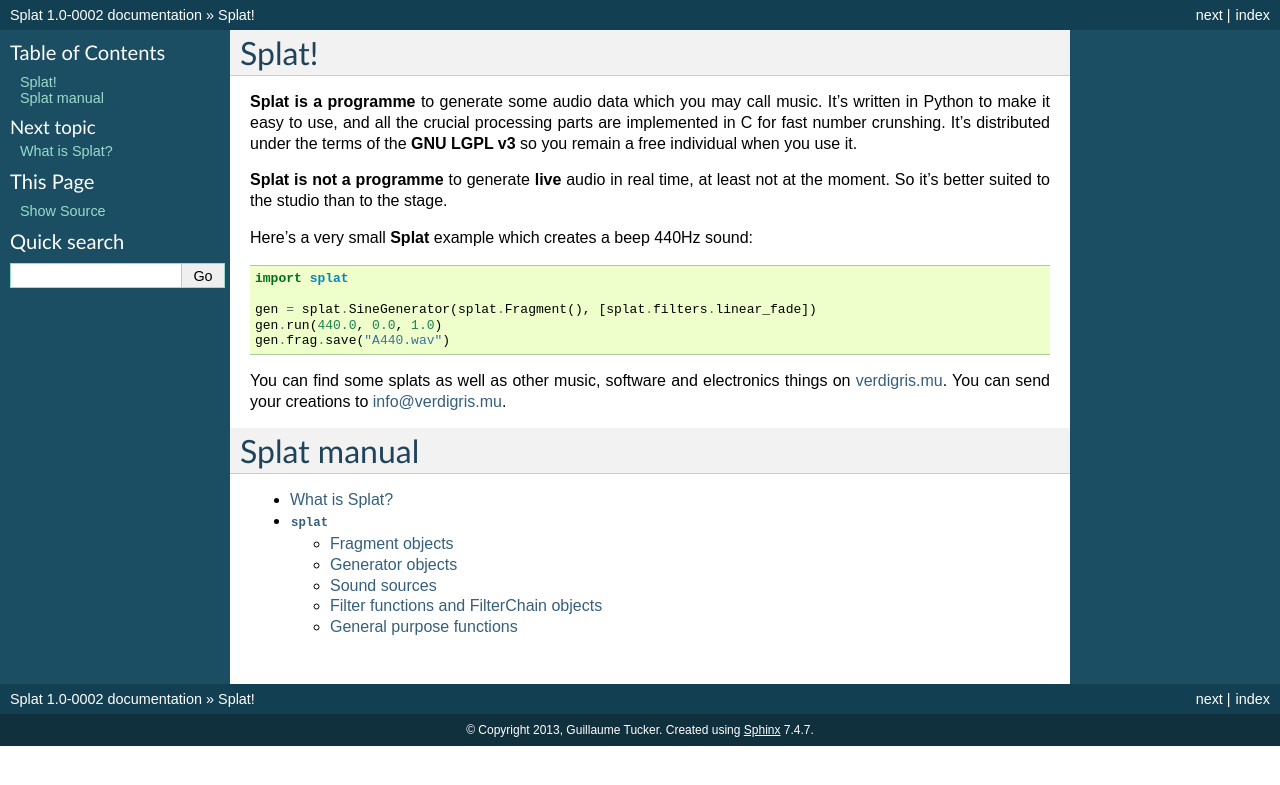
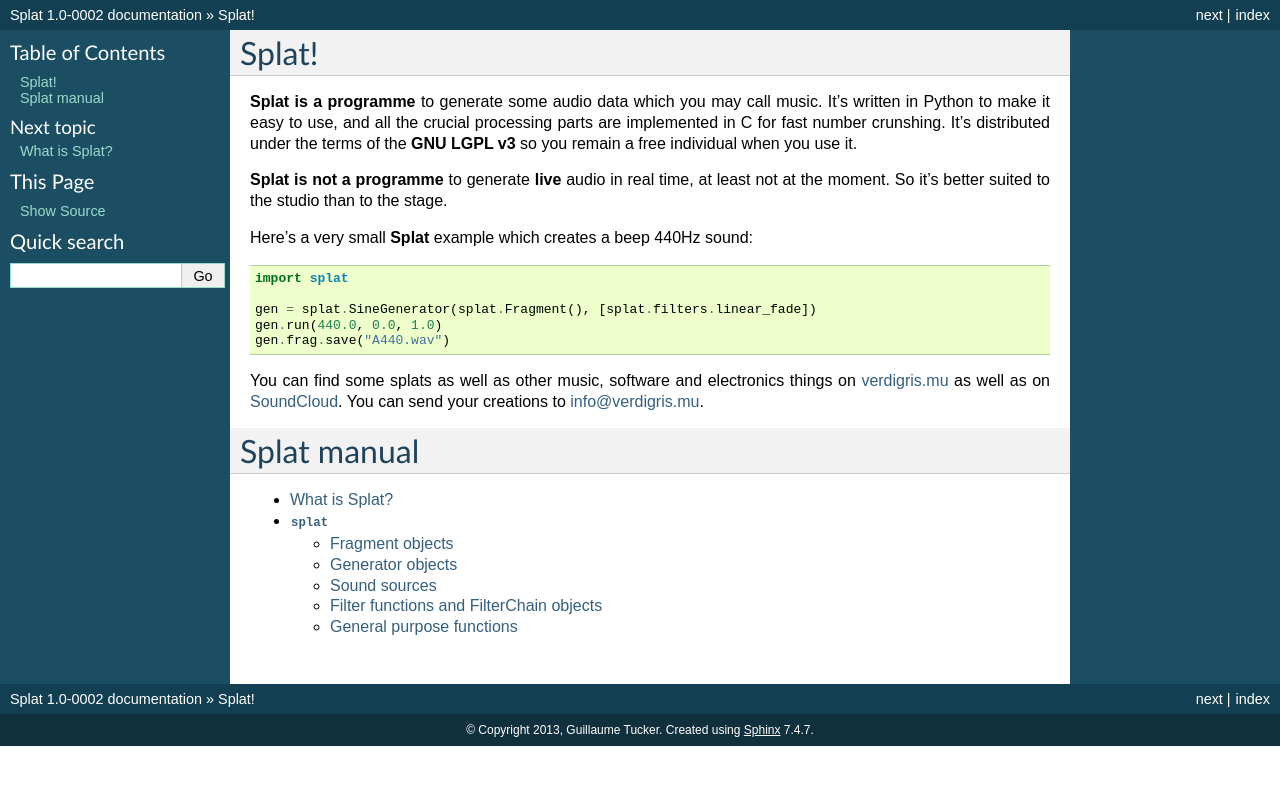
Before and after one commit to verdigris/splat, a Sphinx documentation site: the page built from doc/index.rst, in a window 1280 px wide. Shown: the top 785 px of the page. Built offline with Sphinx 7.4.7, drawn with Linux system fonts in a browser that asks for light colours; formulas are drawn with MathJax 3.

Commit message:
doc/index.rst: add link to SoundCloud

```diff
--- a/doc/index.rst
+++ b/doc/index.rst
@@ -30,8 +30,9 @@
 
 
    You can find some splats as well as other music, software and electronics
-   things on `verdigris.mu <http://verdigris.mu>`_.  You can send your
-   creations to `info@verdigris.mu <mailto:info@verdigris.mu>`_.
+   things on `verdigris.mu <http://verdigris.mu>`_ as well as on `SoundCloud
+   <http://soundcloud.com/verdigris-mu>`_.  You can send your creations to
+   `info@verdigris.mu <mailto:info@verdigris.mu>`_.
 
 
 Splat manual
```
